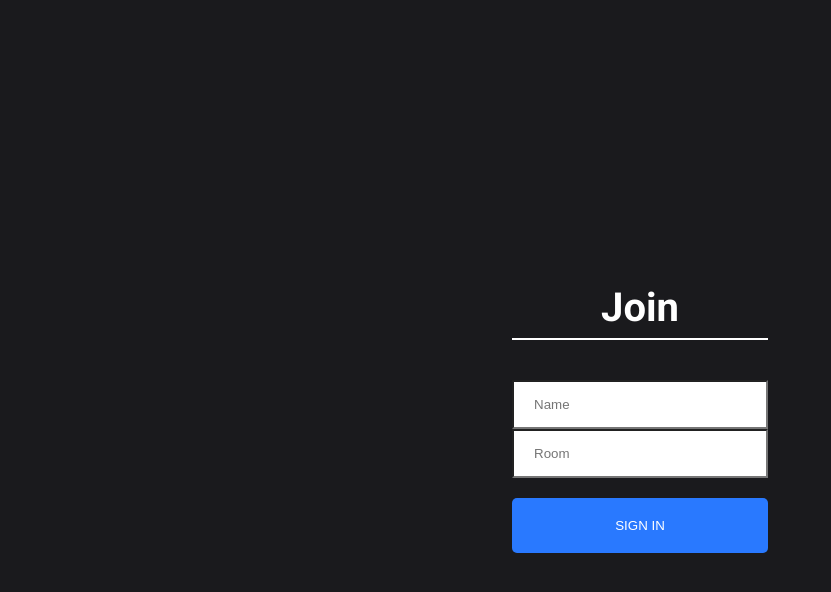
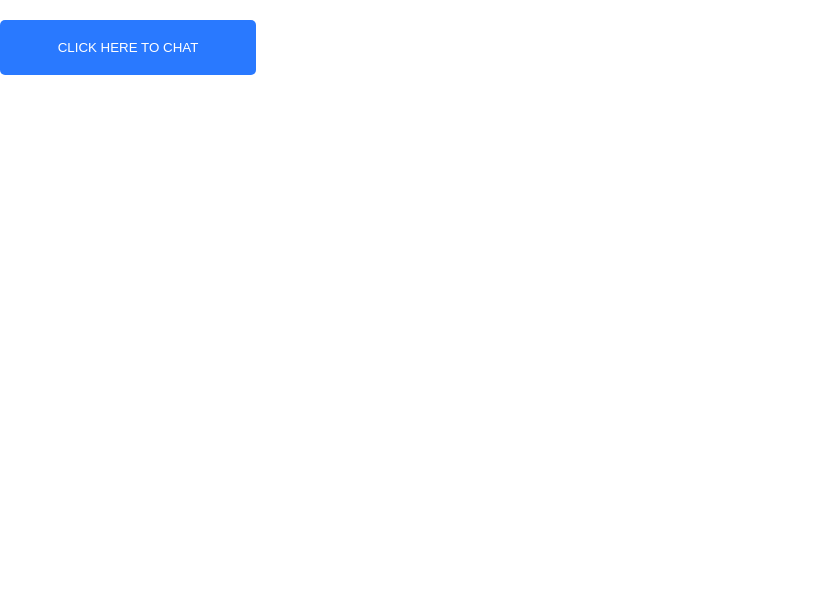
Before and after one commit to marasinipradeep/Go-Employee, a React (Create React App) app in the folder client/: page /join in a window 1280 px wide. Shown: the top 592 px of the page, without its empty margins (0-831 px from the left). Built offline with nearby package versions, Linux system fonts and the light colour scheme.

Commit message:
Pop up dialogue using material UI

```diff
--- a/client/package.json
+++ b/client/package.json
@@ -18,6 +18,7 @@
     "react": "^16.13.1",
     "react-chartjs-2": "^2.10.0",
     "react-dom": "^16.13.1",
+    "react-draggable": "^4.4.3",
     "react-emoji": "^0.5.0",
     "react-icons": "^3.11.0",
     "react-router": "^5.2.0",
--- a/client/src/App.js
+++ b/client/src/App.js
@@ -25,6 +25,8 @@ import EmployeeDashboard from "./Pages/EmployeeDashboardPage/EmployeeDashboard"
 //Import chat component
 import Join from './ChatComponents/Join/Join';
 import Chat from './ChatComponents/Chat/Chat';
+
+import Model from './ChatComponents/Model/model';
 
 
 //import from Utils
@@ -68,7 +70,7 @@ function App() {
 
 
           <Route exact path="/join" component={Join} />
-          <Route path="/chat" component={Chat} />
+          <Route path="/chat" component={Model} />
 
         </Switch>
       </EmployeeProvider>
--- a/client/src/ChatComponents/Chat/Chat.js
+++ b/client/src/ChatComponents/Chat/Chat.js
@@ -14,10 +14,14 @@ import "./Chat.css";
 let socket;
 
 
-export default function Chat({ location }) {
-
-    const [name, setName] = useState('');
-    const [room, setRoom] = useState('');
+export default function Chat(props) {
+    const {name,room,setName,setRoom} =props
+    console.log(name)
+    console.log(room)
+    console.log(setName)
+    console.log(setRoom)
+  //  const [name, setName] = useState('');
+   // const [room, setRoom] = useState('');
     const [message, setMessage] = useState('');
     const [messages, setMessages] = useState([]);
     const ENDPOINT = 'localhost:8080';
@@ -28,11 +32,13 @@ export default function Chat({ location }) {
     //Have to use cleanup because we need to know when actually a users disconnect
 
     useEffect(() => {
-        console.log(location.search)
-        const { name, room } = queryString.parse(location.search);
+       // console.log(location.search)
+       //  const {name, room } //= queryString.parse(location.search);
+
+        console.log(name,room)
         socket = io(ENDPOINT);
-        setName(name);
-        setRoom(room);
+       // setName(name);
+       // setRoom(room);
 
         //emit event from client side(can be anything (join) should be same exact string on backend as well,receive data on backend)
         socket.emit('join', { name, room }, () => {
@@ -45,7 +51,7 @@ export default function Chat({ location }) {
             socket.off();
         }
 
-    }, [ENDPOINT],location.search)
+    }, [ENDPOINT])//,location.search
 
 
     //Second one handling the messages can use useEffect as much as you want.
@@ -69,9 +75,9 @@ export default function Chat({ location }) {
     console.log(message,messages);
 
     return (
-        <div className="outerContainer">
+         <div className="outerContainer">
             <div className="container">
-                <InfoBar room={room}/>
+                <InfoBar room={name}/>
                 <Messages messages={messages}></Messages>
                 <Input message={message} setMessage={setMessage} sendMessage={sendMessage}/>
 
--- a/client/src/ChatComponents/Join/Join.js
+++ b/client/src/ChatComponents/Join/Join.js
@@ -1,26 +1,31 @@
 import React, { useState, useEffect } from 'react';
 import { Link } from 'react-router-dom';
+
+//import from Utils
+import API from "../../Utils/API"
+import {useEmployeeContext } from "../../Utils/EmployeeContext"
 
 import './Join.css'
 
 export default function Join() {
+
+    const [state, dispatch] = useEmployeeContext();
+    console.log(state)
 
     const [name, setName] = useState('pradeep');
     const [room, setRoom] = useState('chat');
 
 
     return (
-        <div className="joinOuterContainer">
-            <div className="joinInnerContainer">
-                <h1 className="heading">Join</h1>
-                <div><input placeholder="Name" className="joinInput" type="text" onChange={(event) => setName(event.target.value)}></input></div>
-                <div><input placeholder="Room" className="joinInput" type="text" onChange={(event) => setRoom(event.target.value)}></input></div>
-                <Link onClick={event=>(!name||!room)?event.preventDefault():null} to={`/chat?name=${name}&room=${room}`}>
-                    <button className="button mt-20" type="submit">Sign In</button>
-                </Link>
-            </div>
+        //  <div className="joinOuterContainer">
+        <div className="joinInnerContainer">
 
+<Link to={`/chat?name="name"&room="room"`}>
+                <button className="button mt-20" type="submit">Click here to chat</button>
+            </Link>
         </div>
+
+        //  </div>
 
     )
 }
--- /dev/null
+++ b/client/src/ChatComponents/Model/model.js
@@ -0,0 +1,47 @@
+import React from 'react'
+import { Dialog, DialogTitle, DialogContent } from "@material-ui/core"
+import DialogContentText from '@material-ui/core/DialogContentText';
+import Paper from '@material-ui/core/Paper';
+import Draggable from 'react-draggable';
+import DialogActions from '@material-ui/core/DialogActions';
+import Button from '@material-ui/core/Button';
+
+//Chats dependent components
+import InfoBar from '../InfoBar/InfoBar';
+import Input from '../Input/Input';
+import Messages from '../Messages/Messages'
+
+function PaperComponent(props) {
+    return (
+        <Draggable handle="#draggable-dialog-title" cancel={'[class*="MuiDialogContent-root"]'}>
+            <Paper {...props} />
+        </Draggable>
+    );
+}
+
+export default function model(props) {
+    const {children, open, setOpen } = props
+    return (
+        <Dialog
+            open={open}
+            onClose={open}
+            PaperComponent={PaperComponent}
+            aria-labelledby="draggable-dialog-title"
+        >
+            <DialogTitle style={{ cursor: 'move' }} id="draggable-dialog-title">
+                Subscribe
+        </DialogTitle>
+            <DialogContent>
+                {children}
+            </DialogContent>
+
+            <DialogActions>
+          <Button autoFocus onClick={()=>setOpen(false)} color="primary">
+            Exit
+          </Button>
+
+        </DialogActions>
+
+        </Dialog>
+    )
+}
--- /dev/null
+++ b/client/src/ChatComponents/Model/modelPopUpButton.js
@@ -0,0 +1,33 @@
+import React, { useState } from 'react';
+import { Link } from 'react-router-dom';
+import Button from '@material-ui/core/Button';
+
+import Models from "../Model/model"
+
+import Chat from "../Chat/Chat"
+
+export default function DraggableDialog() {
+  const [open, setOpen] = React.useState(false);
+
+  const [name, setName] = useState('pradeep');
+  const [room, setRoom] = useState('findEmployee');
+
+
+
+
+  return (
+    <div>
+
+      <Button variant="outlined" color="primary" onClick={()=>setOpen(true)}>
+        Open form dialog
+      </Button>
+
+      <Models open={open} setOpen={setOpen}>
+        <Chat name={name} room={room} setName={name} setRoom={room}/>
+
+      </Models>
+
+
+    </div>
+  );
+}
--- a/client/src/EmployeeComponents/EmployeeDashboardHeader/EmployeeDashboardHeader.js
+++ b/client/src/EmployeeComponents/EmployeeDashboardHeader/EmployeeDashboardHeader.js
@@ -15,6 +15,8 @@ import ListItem from '@material-ui/core/ListItem';
 import API from "../../Utils/API"
 import { useEmployeeContext } from "../../Utils/EmployeeContext"
 import { LOGOUT } from "../../Utils/Actions"
+
+
 
 //Import from material components
 import Buttons from "../../MaterialUiComponents/Buttons";
--- a/client/src/EmployeeComponents/EmployeeSummaryCard/EmployeeSummaryCard.js
+++ b/client/src/EmployeeComponents/EmployeeSummaryCard/EmployeeSummaryCard.js
@@ -14,7 +14,7 @@ import API from "../../Utils/API"
 //Import from PureComponents
 import checkLocalStorage from "../../PureComponents/CheckLocalStorage/checkLocalStorage"
 
-//const id = localStorage.getItem("id")
+
 const useStyles = makeStyles((theme) => ({
     root: {
         width: "600px",
--- a/client/src/FindEmployeeComponents/EmployeeContainer/EmployeeContainer.js
+++ b/client/src/FindEmployeeComponents/EmployeeContainer/EmployeeContainer.js
@@ -24,7 +24,7 @@ function EmployeeContainer() {
     }
     return (
         <>
-            {/* <Charts/> */}
+           {/* <Charts/>  */}
             <EmployeeFilter />
             <EmployeeList />
         </>
--- a/client/src/Pages/ConnectedEmployeePage/SingleEmployee.js
+++ b/client/src/Pages/ConnectedEmployeePage/SingleEmployee.js
@@ -13,6 +13,9 @@ import StyledHero from '../../PureComponents/StyledHero/StyledHero';
 import { useEmployeeContext } from '../../Utils/EmployeeContext';
 import API from "../../Utils/API"
 import { CONNECTED_EMPLOYEE } from "../../Utils/Actions";
+
+//import from chatComponents
+import Join from "../../ChatComponents/Join/Join"
 
 //import from SingleEmployee css
 import "./SingleEmployee.css";
@@ -46,6 +49,9 @@ function SingleEmployee(props) {
                          </Link>
                                 </Banner>
                             </StyledHero>
+                            <Link to={`/chat?name=Guest Member&room=${employeeState.connectedEmployee[0]._id}`}>
+                                <button className="button mt-20" type="submit">Click here to chat</button>
+                            </Link>
                             <section className="single-employee">
                                 {/* <div className="single-employee-images">
                                     <img src="" alt="" />
--- a/client/src/Pages/EmployeeDashboardPage/EmployeeDashboard.js
+++ b/client/src/Pages/EmployeeDashboardPage/EmployeeDashboard.js
@@ -1,5 +1,5 @@
 import React, { useState, useEffect } from 'react'
-import { useHistory } from "react-router-dom"
+import { useHistory, Link } from "react-router-dom"
 
 //import from material ui
 import { Grid, Switch } from '@material-ui/core';
@@ -14,6 +14,8 @@ import { useEmployeeContext } from "../../Utils/EmployeeContext"
 import Cards from "../../EmployeeComponents/EmployeeSummaryCard/EmployeeSummaryCard"
 import Adminheader from "../../EmployeeComponents/EmployeeDashboardHeader/EmployeeDashboardHeader"
 
+//import from chatComponents
+import Models from "../../ChatComponents/Model/modelPopUpButton"
 
 //import from PureComponents
 import checkLocalStorage from "../../PureComponents/CheckLocalStorage/checkLocalStorage"
@@ -80,6 +82,10 @@ const EmployeeDashboard = () => {
                 <Adminheader />
                 <h3>Go online</h3>
                 <Switch checked={checked} onChange={handleToggle} />
+                <Link to={`/chat?name=${state.currentEmployee.name}&room=${state.currentEmployee._id}`}>
+                <button className="button mt-20" type="submit">Click here to chat</button>
+            </Link>
+            <Models/>
                 <Cards />
             </Grid>
         </div>
```
Also changed, not shown: 2 other files (tests, documents, lock files or other folders).
